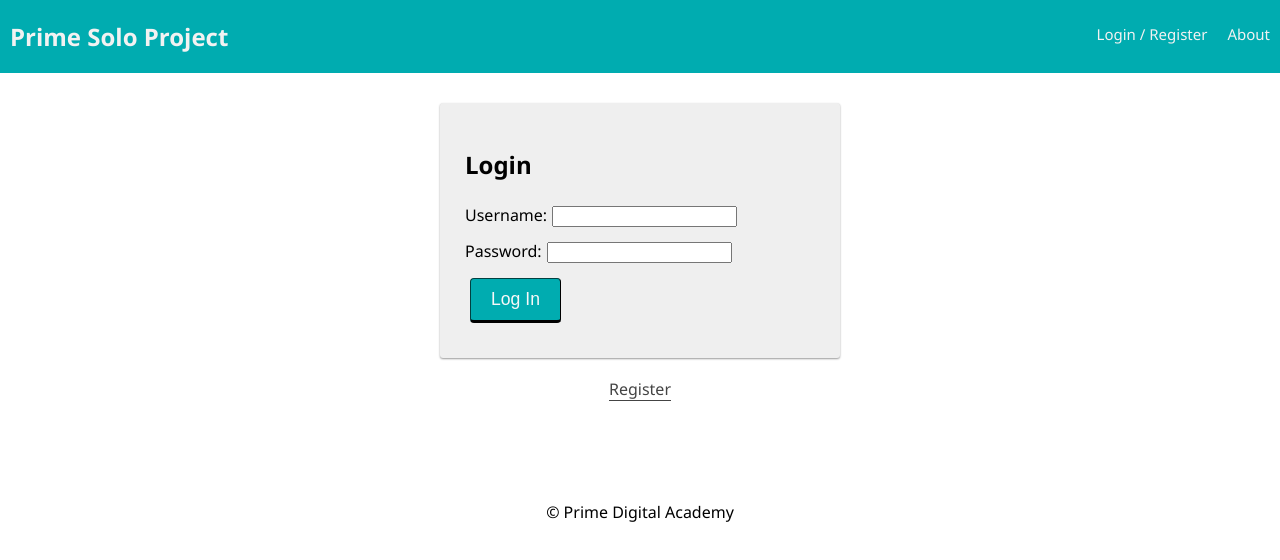
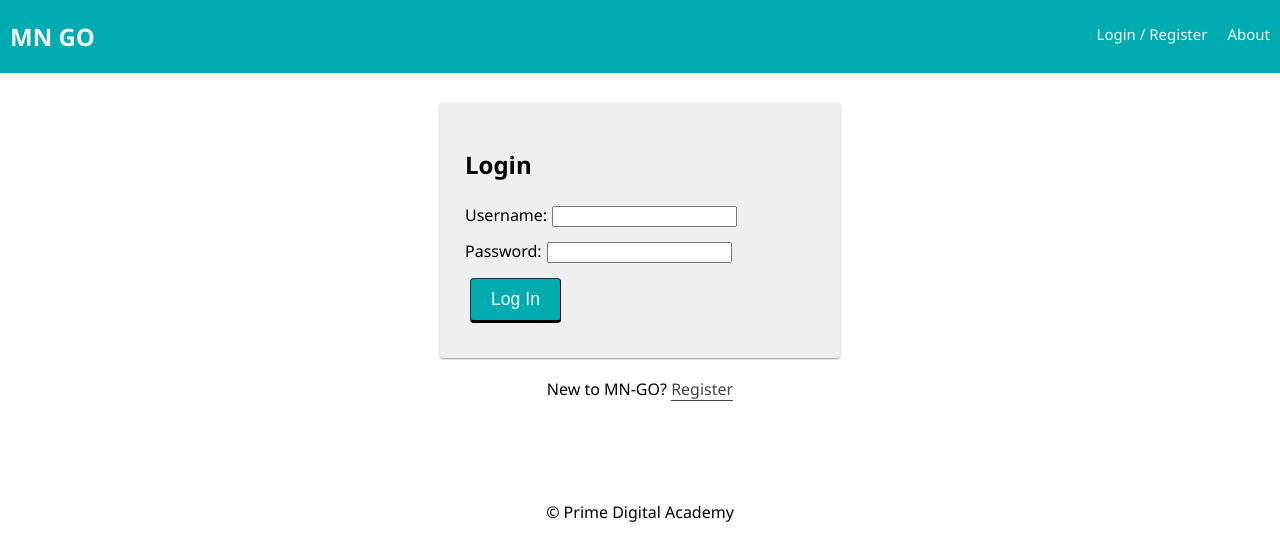
Before and after one commit to CooperDoten/MN-GO, a React (Create React App) app: page /#/user in a window 1280 px wide. Shown: the top 560 px of the page. Built offline with nearby package versions, Linux system fonts and the light colour scheme; no server answers.

Commit message:
added favicon and logo, set up DB in postico

```diff
--- a/public/index.html
+++ b/public/index.html
@@ -4,8 +4,8 @@
     <meta charset="utf-8">
     <meta name="viewport" content="width=device-width, initial-scale=1, shrink-to-fit=no">
     <meta name="theme-color" content="#000000">
-
-    <title>App</title>
+    <link rel="icon" href="favicon.ico" type="image/x-icon"/>
+    <title>MN-GO</title>
   </head>
   <body>
     <noscript>
--- a/src/components/App/App.js
+++ b/src/components/App/App.js
@@ -94,7 +94,7 @@ class App extends Component {
             />
 
             {/* If none of the other routes matched, we will show a 404. */}
-            <Route render={() => <h1>404</h1>} />
+            <Route render={() => <h1>Page not found: 404</h1>} />
           </Switch>
           <Footer />
         </div>
--- a/src/components/LoginPage/LoginPage.js
+++ b/src/components/LoginPage/LoginPage.js
@@ -10,6 +10,7 @@ class LoginPage extends Component {
         <LoginForm />
 
         <center>
+          <span>New to MN-GO?  </span>
           <button
             type="button"
             className="btn btn_asLink"
--- a/src/components/Nav/Nav.js
+++ b/src/components/Nav/Nav.js
@@ -19,7 +19,7 @@ const Nav = (props) => {
   return (
     <div className="nav">
       <Link to="/home">
-        <h2 className="nav-title">Prime Solo Project</h2>
+        <h2 className="nav-title">MN GO</h2>
       </Link>
       <div className="nav-right">
         <Link className="nav-link" to={loginLinkData.path}>
```
Also changed, not shown: public/images/MN GO (3).png (added), 1 other file (tests, documents, lock files or other folders).
